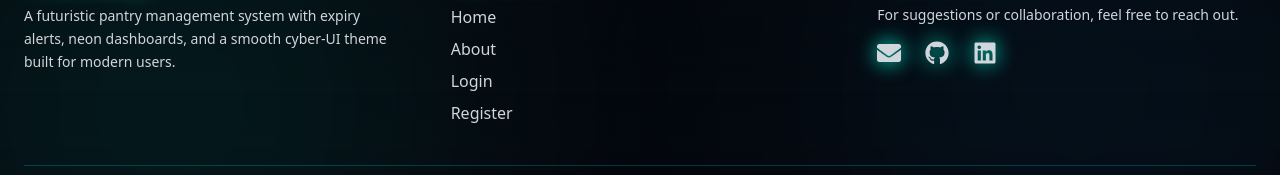
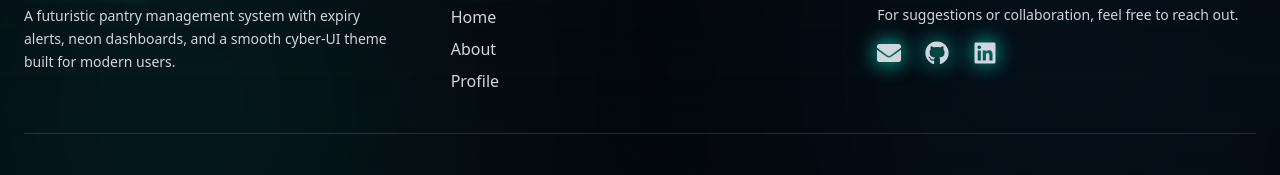
Before and after one commit to rishima17/Pantry-Tracker, a React (Vite) app in the folder frontend/: page / in a window 1280 px wide. Shown: the part 1377-1552 px from the top of the page. Built offline with nearby package versions, Linux system fonts and the light colour scheme.

Commit message:
Update Footer.jsx

```diff
--- a/frontend/src/components/Footer.jsx
+++ b/frontend/src/components/Footer.jsx
@@ -39,16 +39,8 @@ function Footer() {
                 </Link>
               </li>
               <li>
-                <Link to="/login" className="hover:text-[#00FFE0] transition">
-                  Login
-                </Link>
-              </li>
-              <li>
-                <Link
-                  to="/register"
-                  className="hover:text-[#00FFE0] transition"
-                >
-                  Register
+                <Link to="/profile" className="hover:text-[#00FFE0] transition">
+                  Profile
                 </Link>
               </li>
             </ul>
```
